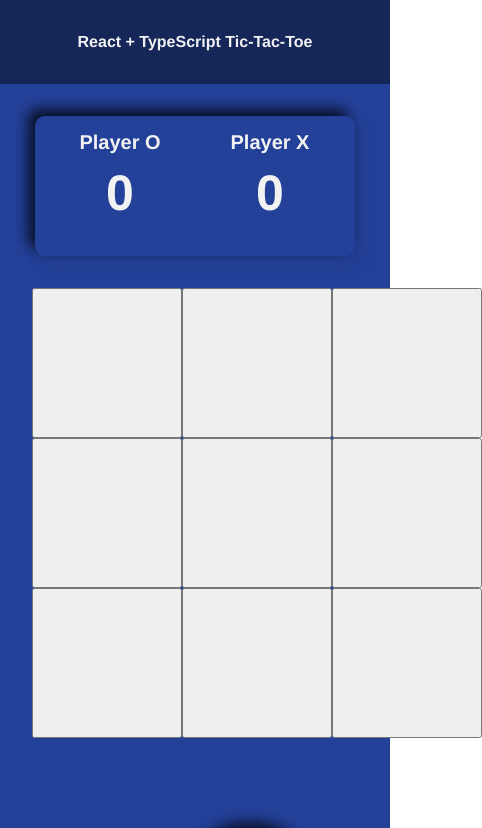
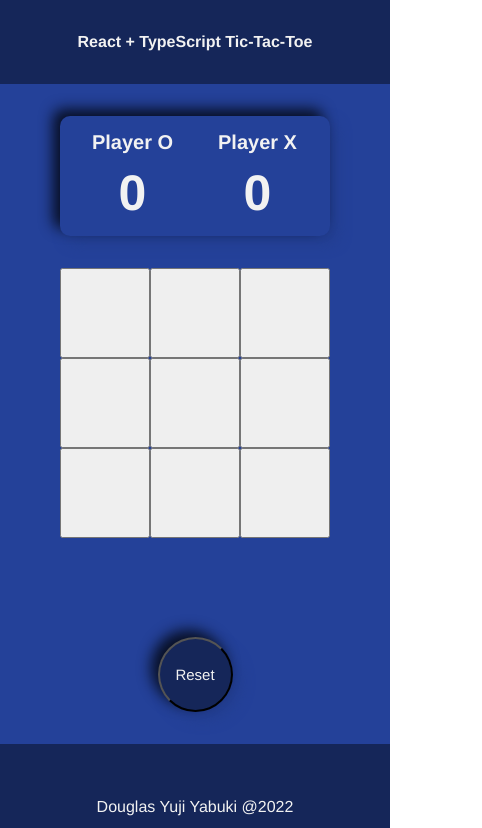
Before and after one commit to douglasyabuki/react-tic-tac-toe, a React (Vite) app: page / in a window 390 px wide. Shown: the top 828 px of the page, 482 px wide, since content can reach past the window. Built offline with nearby package versions, Linux system fonts and the light colour scheme.

Commit message:
Commit 4: Responsive for mobile & tablets

```diff
--- a/src/App.module.css
+++ b/src/App.module.css
@@ -1,7 +1,8 @@
+/* Mobile First */
 .main {
   min-height: 70vh;
   text-align: center;
-  padding: 2em;
+  padding: 2em 0 2em 0;
 }
 
 .main {
@@ -10,3 +11,10 @@
 .main h1 {
   margin-bottom: 0.8em;
 }
+
+/* iPads & tablets */
+@media (min-width: 479.999px){
+  .main{
+    padding: 2rem;
+  }
+}
--- a/src/components/board/Board.module.css
+++ b/src/components/board/Board.module.css
@@ -4,7 +4,7 @@
 }
 
 .board {
-  max-width: 450px;
+  max-width: 100%;
   margin: 0 auto;
   padding-top: 2rem;
   display: grid;
@@ -15,6 +15,7 @@
 .message{
   height: 10vh;
   padding: .2rem;
+  margin-bottom: .5rem;
 }
 
 .message h1, p{
@@ -22,3 +23,7 @@
   margin: 0;
   color: #fff;
 }
+
+.message p{
+  opacity: .8;
+}
--- a/src/components/cell/Cell.module.css
+++ b/src/components/cell/Cell.module.css
@@ -1,16 +1,17 @@
+/* Mobile First */
 .cell {
   margin: 0 auto;
   display: flex;
 }
 
 .cell button {
-  max-height: 150px;
-  min-height: 150px;
-  max-width: 150px;
-  min-width: 150px;
+  max-height: 90px;
+  min-height: 90px;
+  max-width: 90px;
+  min-width: 90px;
+  font-size: 45px;
   text-align: center;
   line-height: 0px;
-  font-size: 75px;
   transition: 0.3s;
 }
 
@@ -19,3 +20,25 @@
   background-color: #77a0f2;
   opacity: 0.3;
 }
+
+/* iPads & tablets */
+@media (min-width: 479.999px){
+  .cell button{
+    max-height: 120px;
+    min-height: 120px;
+    max-width: 120px;
+    min-width: 120px;
+    font-size: 60px;
+  }
+}
+
+/* Small Screens */
+@media (min-width: 767.999px){
+  .cell button{
+    max-height: 150px;
+    min-height: 150px;
+    max-width: 150px;
+    min-width: 150px;
+    font-size: 75px;
+  }
+}
--- a/src/components/header/Header.module.css
+++ b/src/components/header/Header.module.css
@@ -7,13 +7,14 @@
   background-color: #152659;
 }
 
-.header h1{
+.header h1 {
   color: #f2f2f2;
   font-size: 16px;
 }
 
-@media (min-width: 479.999px){
-  .header h1{
+/* iPads & tablets */
+@media (min-width: 479.999px) {
+  .header h1 {
     font-size: 25px;
   }
 }
--- a/src/components/round-button/RoundButton.module.css
+++ b/src/components/round-button/RoundButton.module.css
@@ -1,21 +1,31 @@
+/* Mobile First */
 .buttonContainer {
   margin: 0 auto;
-  width: 450px;
+  width: 100%;
   align-items: center;
   justify-content: center;
   display: flex;
 }
 
 .buttonContainer button {
-  height: 150px;
-  width: 150px;
-  border-radius: 150px;
+  height: 75px;
+  width: 75px;
+  border-radius: 50%;
+  font-size: 15px;
   background: #152659;
   box-shadow: -7px -7px 14px #080f24, 7px 7px 14px #223d8e;
   color: #f2f2f2;
-  font-size: 25px;
 }
 
 .buttonContainer button:hover {
   box-shadow: -15px -15px 30px #101c42, 15px 15px 30px #1a3070;
 }
+
+/* iPads & tablets */
+@media (min-width: 479.999px) {
+  .buttonContainer button {
+    height: 150px;
+    width: 150px;
+    font-size: 25px;
+  }
+}
--- a/src/components/score/Scoreboard.module.css
+++ b/src/components/score/Scoreboard.module.css
@@ -1,8 +1,10 @@
+/* Mobile First */
 .scoreboard {
   margin: 0 auto;
   display: flex;
-  width: 300px;
-  height: 120px;
+  width: 250px;
+  height: 100px;
+  font-size: 25px;
   padding: 10px;
   border-radius: 10px;
   box-shadow: -7px -7px 14px #080f24, 7px 7px 14px #223d8e;
@@ -31,5 +33,31 @@
 
 .scoreboardDivision h1 {
   font-size: 50px;
-  margin-top:10px;
+  margin-top: 10px;
 }
+
+/* iPads & tablets */
+@media (min-width: 479.999px) {
+  .scoreboard {
+    width: 300px;
+    height: 120px;
+    font-size: 25px;
+    padding: 10px;
+    border-radius: 10px;
+  }
+
+  .scoreboardDivision {
+    width: 120px;
+    padding: 20px;
+    height: 100px;
+  }
+
+  .scoreboardDivision h2 {
+    font-size: 20px;
+  }
+
+  .scoreboardDivision h1 {
+    font-size: 50px;
+    margin-top: 10px;
+  }
+}
```
